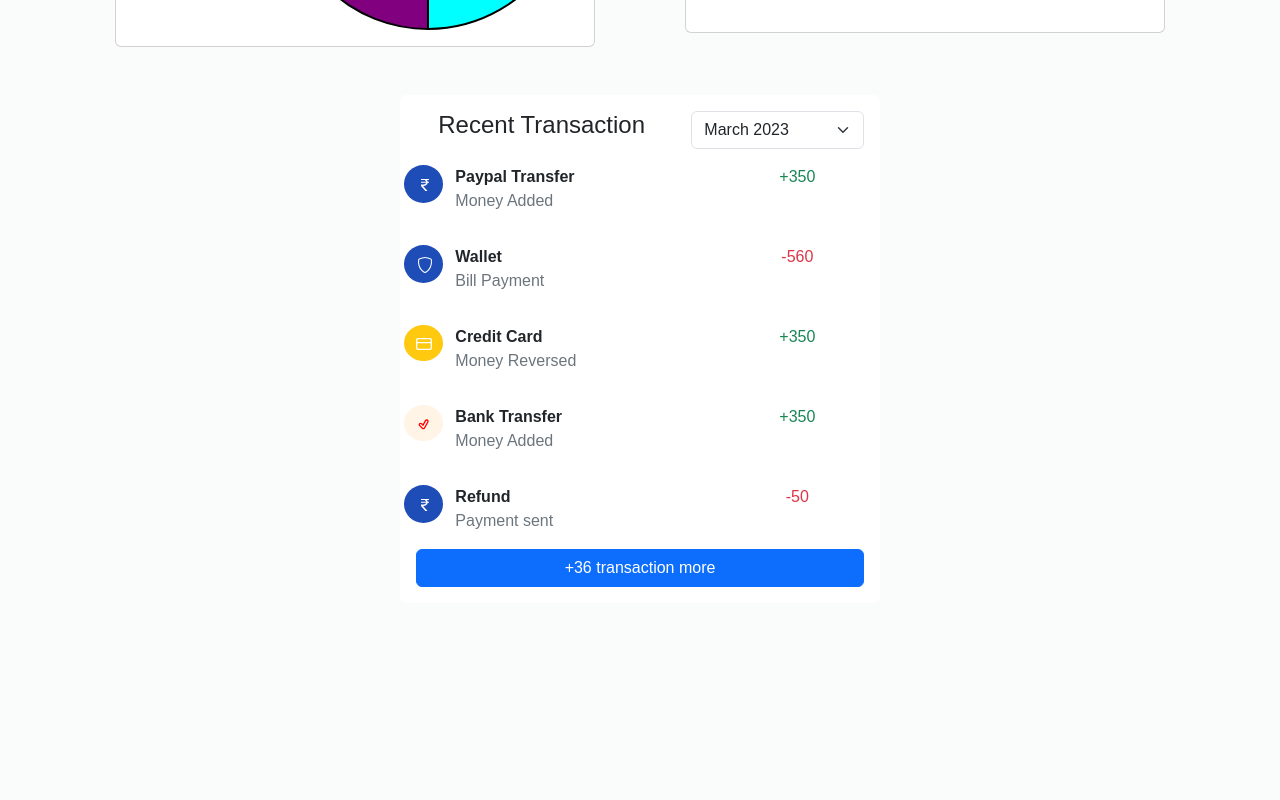
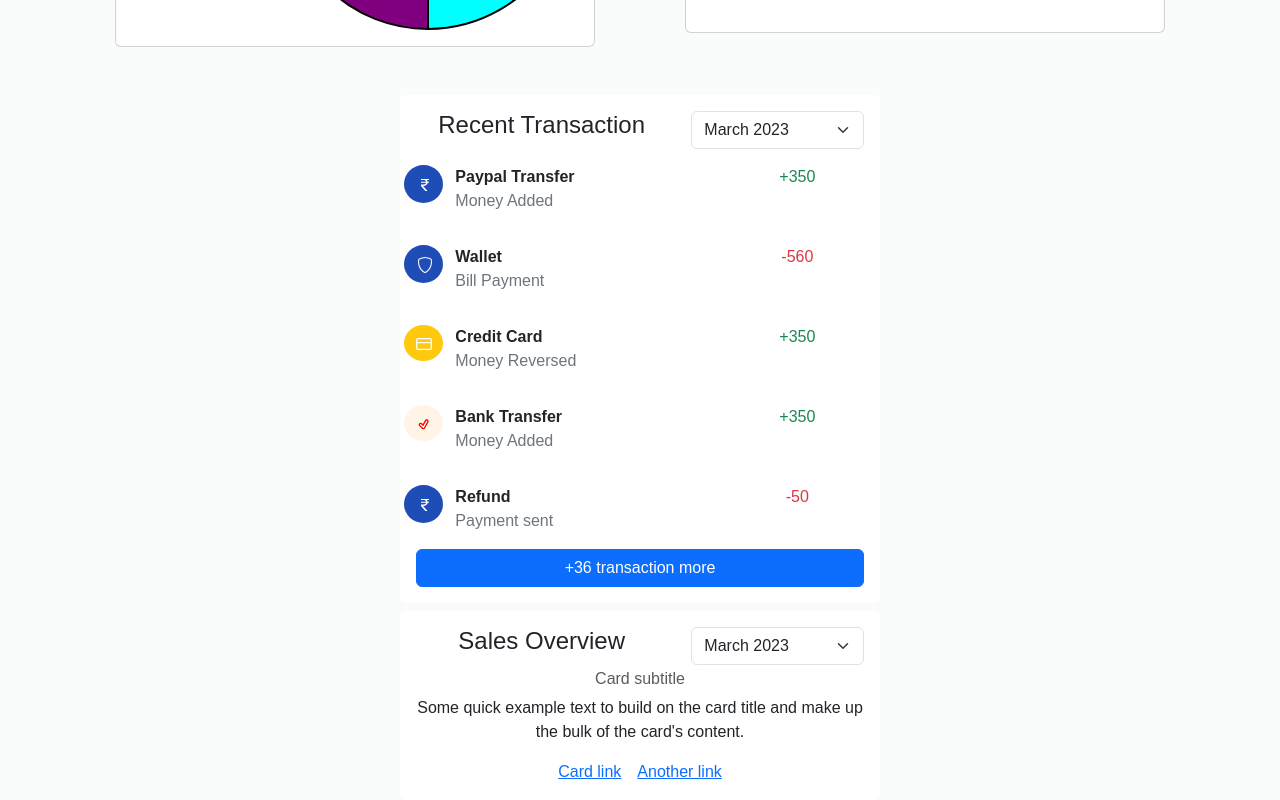
Before and after one commit to Dakshmrigwani/dashboard-react, a React (Create React App) app: page / in a window 1280 px wide. Shown: the part 1055-1855 px from the top of the page. Before the commit the page ends 1658 px from the top, so only its background shows below. Built offline with nearby package versions, Linux system fonts and the light colour scheme.

Commit message:
craeting sales bar chart

```diff
--- a/src/Components/Body.js
+++ b/src/Components/Body.js
@@ -79,10 +79,11 @@ const optionsPie = {};
 
 const dataBar = {
   labels: ["Mon", "Tue", "Wed", "Thu"],
+  responsive: true,
   datasets: [
     {
       label: ["budget", "expenses"],
-      data: [3, 6, 9, 3.69],
+      data: [3, 6, 9, 4],
       backgroundColor: ["aqua", "red", "blue", "green"],
       borderWidth: 1,
     },
@@ -376,8 +377,6 @@ export default function Body() {
                           type="button"
                           style={{
                             backgroundColor: "#1E4DB7",
-                            // height: "43px",
-                            // width: "4rem",
                           }}
                         >
                           <BsCurrencyRupee />
@@ -497,6 +496,39 @@ export default function Body() {
               </div>
             </div>
           </div>
+          <div className="d-flex justify-content-center">
+            <div className="card border-0" style={{ width: "30rem" }}>
+              <div className="card-body">
+                <div className="card-title row">
+                  <h4 className="col-7 text-dark">Sales Overview</h4>
+                  <div className="col-5">
+                    <select
+                      className="form-select"
+                      aria-label="Default select example"
+                    >
+                      <option selected>March 2023</option>
+                      <option value="1">April 2023</option>
+                      <option value="2">May 2023</option>
+                      <option value="3">June 2023</option>
+                    </select>
+                  </div>
+                </div>
+                <h6 className="card-subtitle mb-2 text-body-secondary">
+                  Card subtitle
+                </h6>
+                <p className="card-text">
+                  Some quick example text to build on the card title and make up
+                  the bulk of the card's content.
+                </p>
+                <a href="#" className="card-link">
+                  Card link
+                </a>
+                <a href="#" className="card-link">
+                  Another link
+                </a>
+              </div>
+            </div>
+          </div>
         </div>
       </div>
     </>
```
